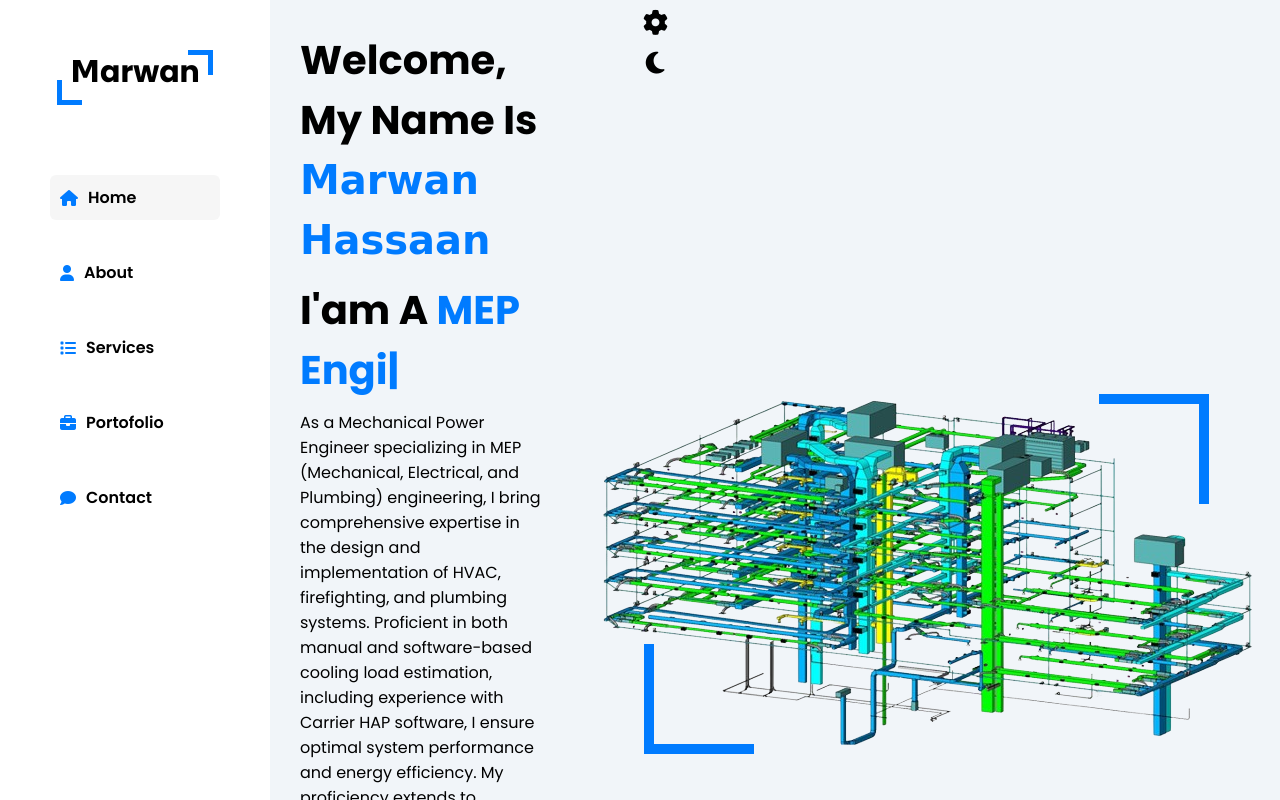
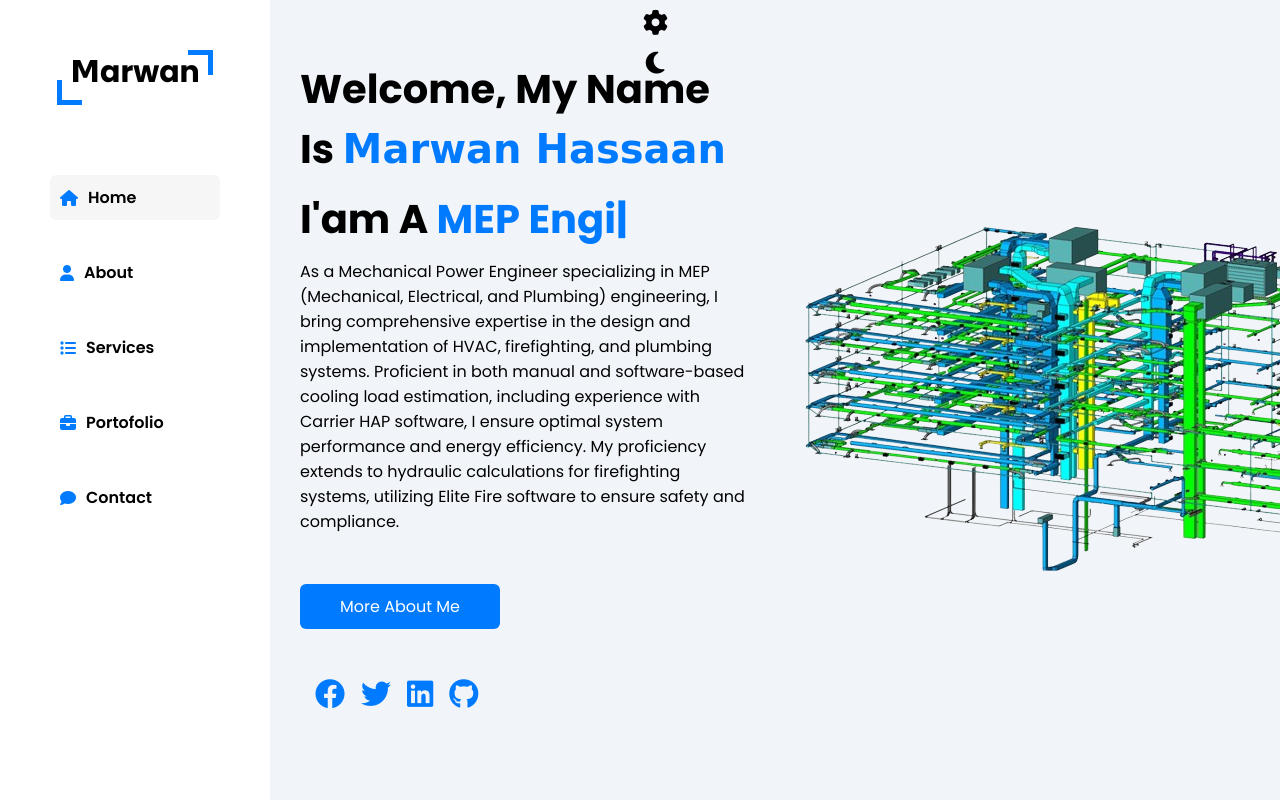
Before and after one commit to 0xmarWan7A/Portofolio, a plain HTML site: page index.html in a window 1280 px wide. Drawn offline with nearby package versions, Linux system fonts and the light colour scheme; files whose address does not match are found by name; a web font is replaced by a local one.

Commit message:
Update style.css

```diff
--- a/styles/style.css
+++ b/styles/style.css
@@ -188,29 +188,9 @@ h2 {
 
 .content .img {
   position: relative;
+  width: 50%;
 }
 
-.content .img::before {
-  content: "";
-  position: absolute;
-  width: 100px;
-  height: 100px;
-  border-bottom: 10px solid var(--main-color);
-  border-left: 10px solid var(--main-color);
-  left: 10%;
-  bottom: 0;
-}
-
-.content .img::after {
-  content: "";
-  position: absolute;
-  width: 100px;
-  height: 100px;
-  border-top: 10px solid var(--main-color);
-  border-right: 10px solid var(--main-color);
-  top: 0;
-  right: 10%;
-}
 
 .hidden {
   display: none !important;
```
